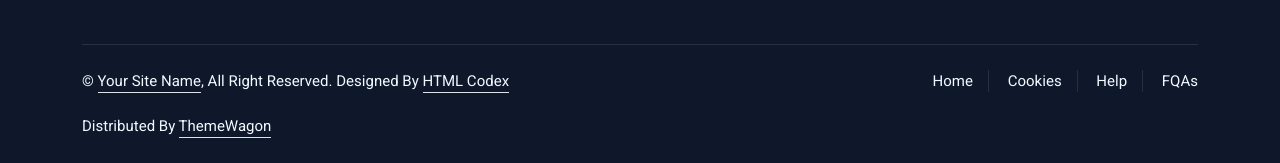
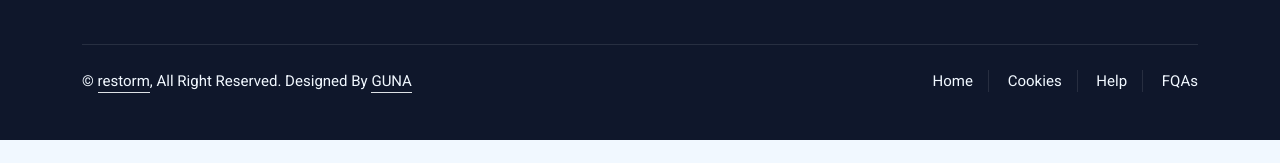
Before and after one commit to nithishguna05/restaurent-websit, a plain HTML site: page index.html in a window 1280 px wide. Shown: the part 4596-4759 px from the top of the page. After the commit the page ends 4736 px from the top, so only its background shows below. Drawn offline with nearby package versions, Linux system fonts and the light colour scheme; animation ran at ten frames a second.

Commit message:
Add files via upload

```diff
--- a/index.html
+++ b/index.html
@@ -788,11 +788,11 @@
                 <div class="copyright">
                     <div class="row">
                         <div class="col-md-6 text-center text-md-start mb-3 mb-md-0">
-                            &copy; <a class="border-bottom" href="#">Your Site Name</a>, All Right Reserved.
+                            &copy; <a class="border-bottom" href="#">restorm</a>, All Right Reserved.
 
 							<!--/*** This template is free as long as you keep the footer author’s credit link/attribution link/backlink. If you'd like to use the template without the footer author’s credit link/attribution link/backlink, you can purchase the Credit Removal License from "https://htmlcodex.com/credit-removal". Thank you for your support. ***/-->
-							Designed By <a class="border-bottom" href="https://htmlcodex.com">HTML Codex</a><br><br>
-                            Distributed By <a class="border-bottom" href="https://themewagon.com" target="_blank">ThemeWagon</a>
+							Designed By <a class="border-bottom" href="https://htmlcodex.com">GUNA</a><br><br>
+                            <!-- Distributed By <a class="border-bottom" href="https://themewagon.com" target="_blank">ThemeWagon</a> -->
                         </div>
                         <div class="col-md-6 text-center text-md-end">
                             <div class="footer-menu">
```
